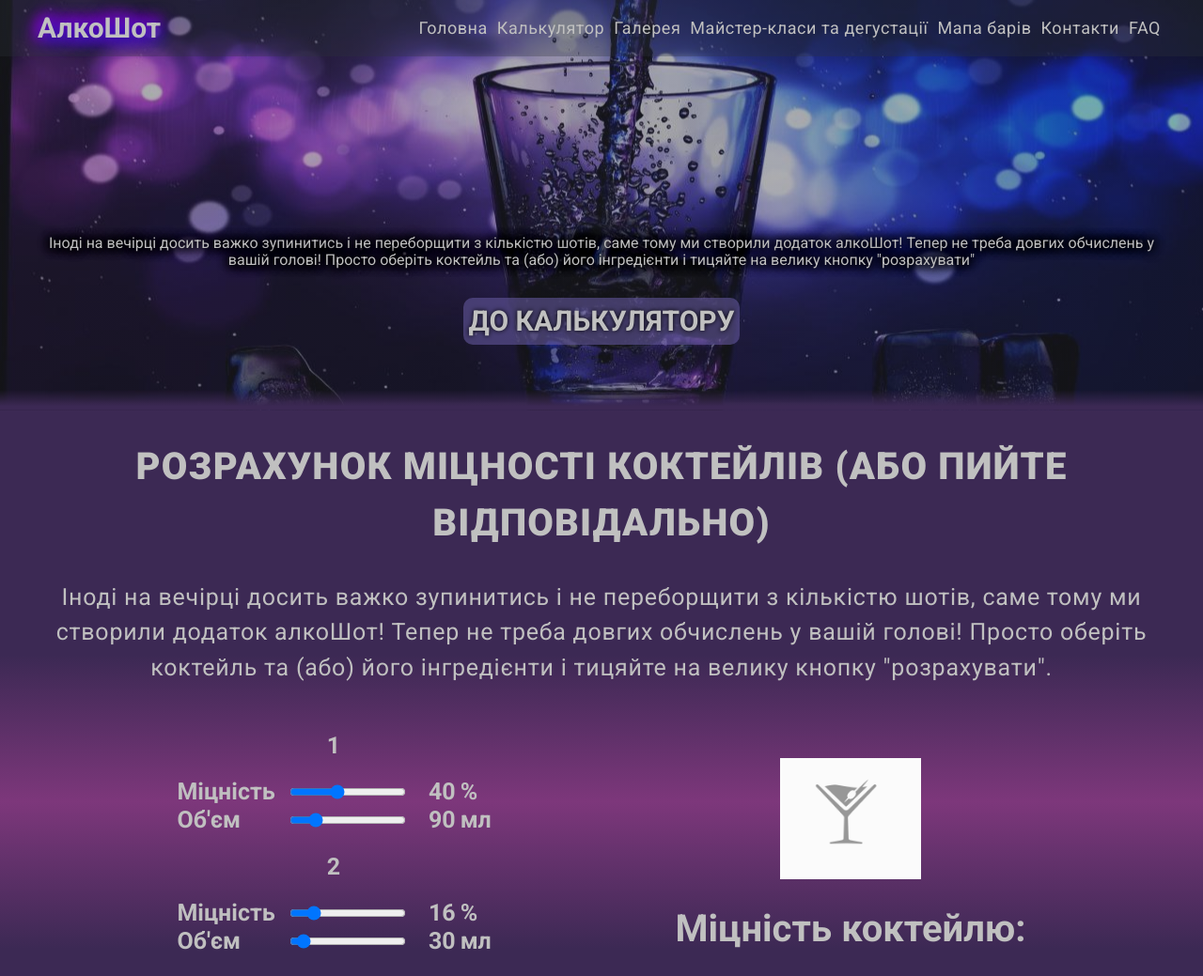
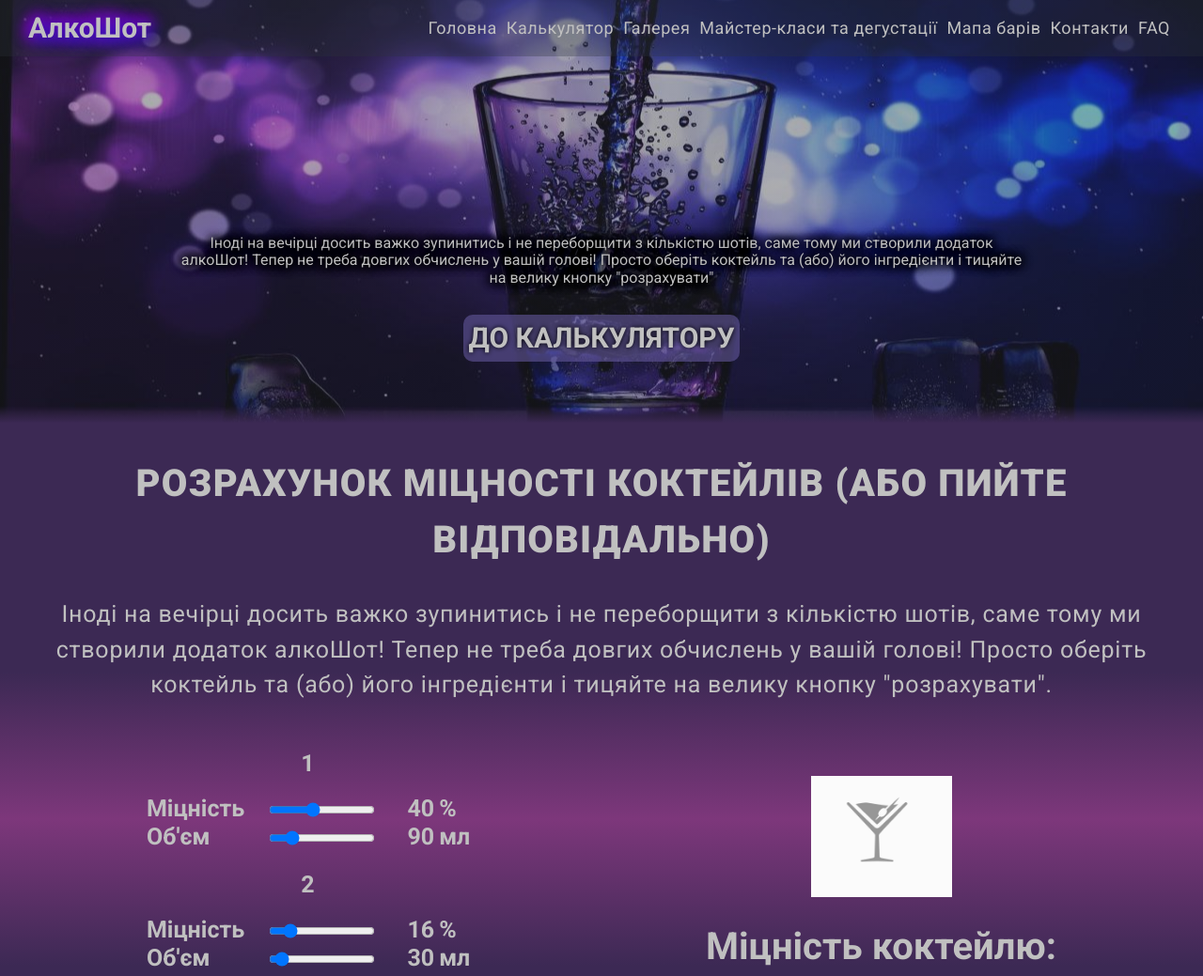
Before and after one commit to stas-yushkov/coctail-strength, a plain HTML site: page index.html in a window 1280 px wide. Shown: the top 1039 px of the page at 94% size. Drawn offline with nearby package versions, Linux system fonts and the light colour scheme.

Commit message:
fixed css

```diff
--- a/index.css
+++ b/index.css
@@ -85,18 +85,19 @@ body {
 /* MAIN */
 
 .main {
-  padding: 0 40px;
+  padding-top: 30px;
   margin: 0 auto;
   background-image: var(--main-background-gradient);
 }
 
+.main-container {
+  padding: 0 30px;
+}
+
 @media screen and (max-width: 1023px) {
-  .main {
+  .main-container {
     padding: 0 10px;
   }
-}
-
-.main-container {
 }
 
 /* HEADER */
@@ -112,7 +113,7 @@ body {
   align-items: center;
   justify-content: space-between;
   height: 60px;
-  padding: 0 40px;
+  padding: 0 30px;
 }
 
 @media screen and (max-width: 1023px) {
@@ -302,7 +303,7 @@ body {
 }
 
 .hero {
-  padding: 250px 40px 70px 40px;
+  padding: 250px 15% 70px;
 
   background-color: var(--body-bg-color);
   background-image: var(--hero-bg-gradient), url(./images/hero-bg.jpg);
@@ -319,7 +320,7 @@ body {
 
 @media screen and (max-width: 1023px) {
   .hero {
-    padding: 100px 10px 40px 10px;
+    padding: 100px 5% 40px;
   }
 }
 
@@ -357,19 +358,19 @@ body {
   transition: color var(--time) var(--function-cubic);
 }
 
-h1 {
+.main-title {
   text-align: center;
   font-size: 40px;
   font-weight: 900;
   line-height: 1.5;
   letter-spacing: 0.03em;
   text-transform: uppercase;
-  margin: 0;
-  padding: 30px 0;
+  margin: 0 0 30px;
+  padding: 0;
 }
 
 @media screen and (max-width: 1023px) {
-  h1 {
+  .main-title {
     font-size: 20px;
   }
 }
@@ -382,10 +383,8 @@ h1 {
   font-size: 25px;
   font-weight: 400;
 
-  margin-left: auto;
-  margin-right: auto;
-  padding: 0 0 30px;
-  margin: 0;
+  padding: 0;
+  margin: 0 auto 30px;
 }
 
 @media screen and (max-width: 1023px) {
@@ -400,14 +399,14 @@ h1 {
   display: flex;
   align-items: center;
   justify-content: space-around;
-  padding: 0 50px 30px;
+  padding: 0 0 30px;
 }
 
 @media screen and (max-width: 1023px) {
   .bars-results {
     display: block;
     margin: 0;
-    padding: 0 0 15px 0;
+    padding: 0 0 15px;
   }
 }
 
@@ -448,7 +447,6 @@ h1 {
   font-size: 25px;
   font-weight: 700;
 
-  padding-left: 10px;
   width: 53px;
   text-align: right;
 }
@@ -497,7 +495,7 @@ input {
   display: flex;
   font-size: 25px;
   font-weight: 700;
-  padding-right: 10px;
+  margin-right: 10px;
   flex-basis: 120px;
   flex-shrink: 0;
 }
@@ -514,6 +512,7 @@ input {
 .volume-ml {
   display: flex;
   align-items: center;
+  margin-left: 10px;
 }
 
 /* RESULTS */
--- a/index.html
+++ b/index.html
@@ -135,7 +135,9 @@
 
     <section class="main">
       <div class="main-container container">
-        <h1>Розрахунок міцності коктейлів (або пийте відповідально)</h1>
+        <h1 class="main-title">
+          Розрахунок міцності коктейлів (або пийте відповідально)
+        </h1>
         <p class="description">
           Іноді на вечірці досить важко зупинитись і не переборщити з кількістю
           шотів, саме тому ми створили додаток алкоШот! Тепер не треба довгих
```
